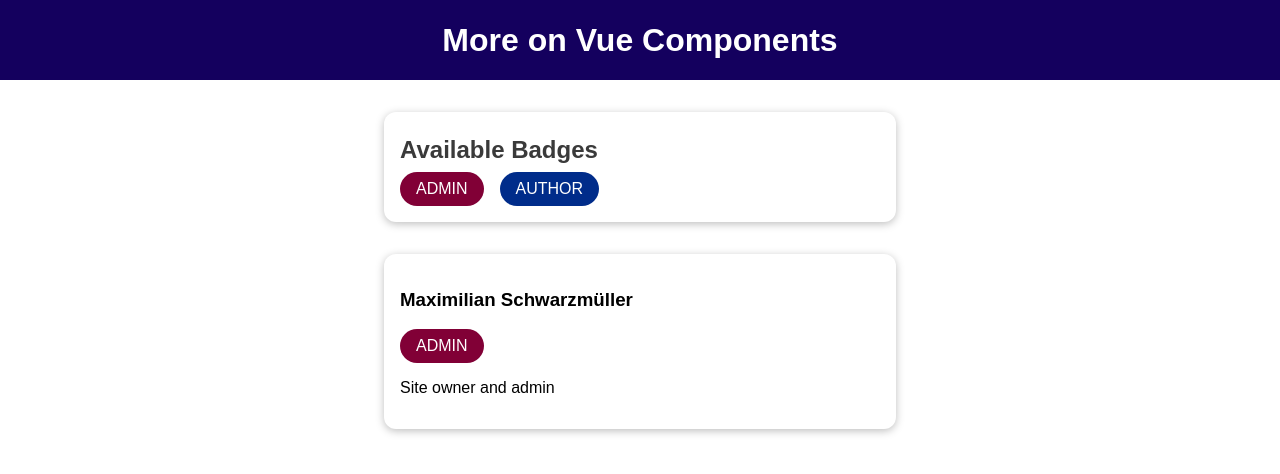
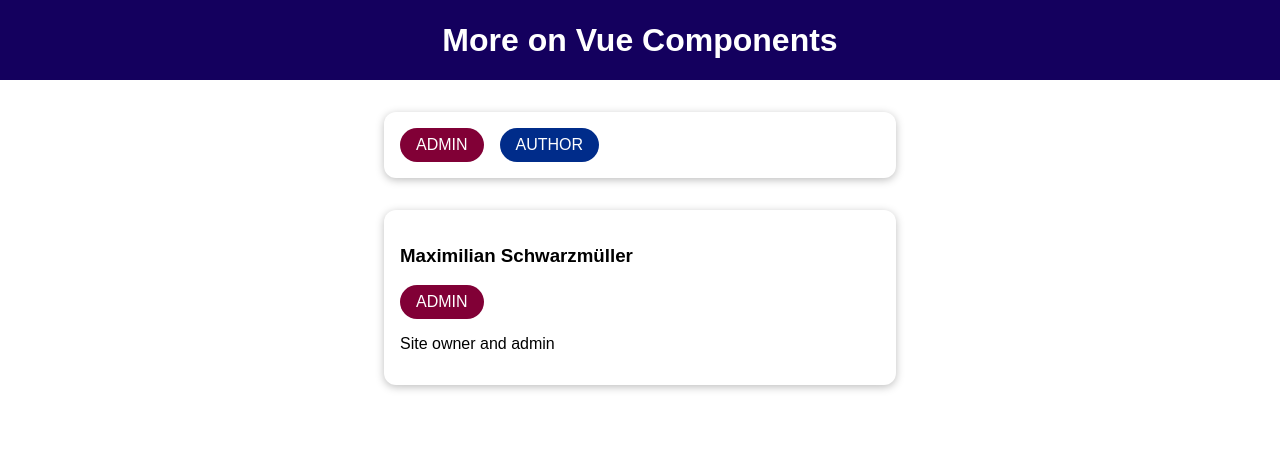
Before and after one commit to Leehuseung/Vue-Tutorial, a Vue app in the folder cmp-adv-01-starting-setup/: page / in a window 1280 px wide. Shown: the top 474 px of the page. Built offline with nearby package versions, Linux system fonts and the light colour scheme.

Commit message:
9-116. $slot을 이용

```diff
--- a/cmp-adv-01-starting-setup/src/components/BadgeList.vue
+++ b/cmp-adv-01-starting-setup/src/components/BadgeList.vue
@@ -1,9 +1,9 @@
 <template>
   <section>
     <base-card>
-      <template v-slot:header>
-        <h2>Available Badges</h2>
-      </template>
+<!--      <template v-slot:header>-->
+<!--        <h2>Available Badges</h2>-->
+<!--      </template>-->
 <!--      기본 슬롯을 default로 명시할 수 있다.-->
       <template v-slot:default>
         <ul>
--- a/cmp-adv-01-starting-setup/src/components/BaseCard.vue
+++ b/cmp-adv-01-starting-setup/src/components/BaseCard.vue
@@ -3,8 +3,13 @@
 <!--    props는 html로 넘어올 때 해결책이 되지 않는다.?-->
 <!--    {{content}}-->
 
-    <header>
-      <slot name="header"></slot>
+<!--    v-if로 header slot 안에 내용이 없다면 빈 dom이 생성되지 않도록 막는다.-->
+    <header v-if="$slots.header">
+
+<!--      컴포넌트에 header slot을 명시하지 않는다면 default 슬롯 생성.-->
+      <slot name="header">
+<!--        <h2>The Default</h2>-->
+      </slot>
     </header>
 <!--    이름 없는 slot은 하나만 가능함.-->
     <slot></slot>
@@ -14,6 +19,12 @@
 <script>
 export default {
   // props: ['content']
+
+  mounted() {
+    //header 출력시 컴포넌트에서 header 슬롯을 명시하지 않았다면 undefined가 출력된다.
+    // console.log(this.$slots.header);
+    // console.log(this.$slots.default);
+  }
 }
 </script>
 
--- a/cmp-adv-01-starting-setup/src/components/UserInfo.vue
+++ b/cmp-adv-01-starting-setup/src/components/UserInfo.vue
@@ -3,6 +3,8 @@
     <base-card>
 <!--      base-card라는 컴포넌트에  <slot name="header"></slot> 형식으로 들어가 있을때 v-slot을 이용핸다.-->
       <template v-slot:header>
+<!--        #header로 표현해도 v-slot과 같다.-->
+<!--      <template #header>-->
         <h3>{{ fullName }}</h3>
         <base-badge :type="role" :caption="role.toUpperCase()"></base-badge>
       </template>
```
